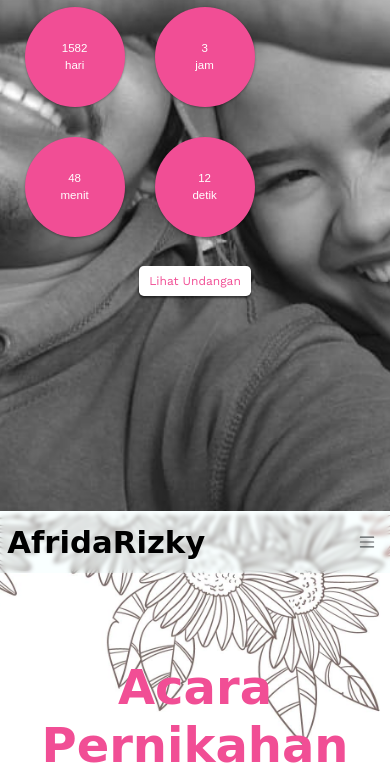
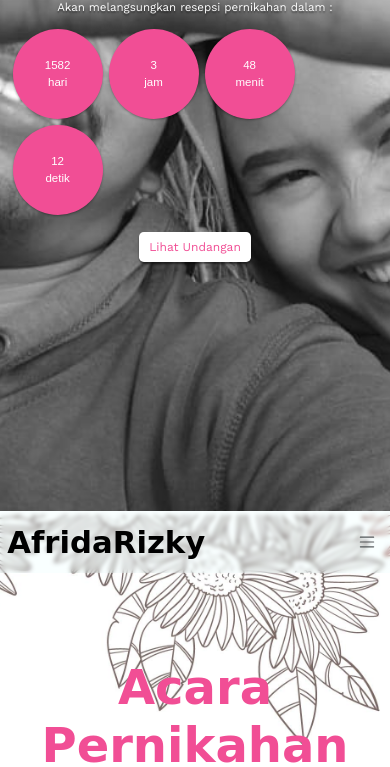
Before and after one commit to rizkyadityabismillah/wedding, a plain HTML site: page index.html in a window 390 px wide. Shown: the part 333-1100 px from the top of the page. Drawn offline with nearby package versions, Linux system fonts and the light colour scheme; a web font is replaced by a local one.

Commit message:
Update style.css
Signed-off-by: rizkyadityatriadi <120540215+rizkyadityabismillah@users.noreply.github.com>

```diff
--- a/style.css
+++ b/style.css
@@ -158,7 +158,7 @@ body{
     html{
         font-size: 75%;
     }
-    .simply-countdown > simply-section{
+    .simply-countdown > .simply-section{
         padding: 70px;
     }
 }
@@ -167,7 +167,7 @@ body{
     html{
         font-size: 65%;
     }
-    .simply-countdown > simply-section{
+    .simply-countdown > .simply-section{
         padding: 60px;
         margin: 5px;
     }
@@ -185,7 +185,7 @@ body{
     html{
         font-size: 60%;
     }
-    .simply-countdown > simply-section{
+    .simply-countdown > .simply-section{
         padding: 45px;
         margin: 3px;
     }
```
